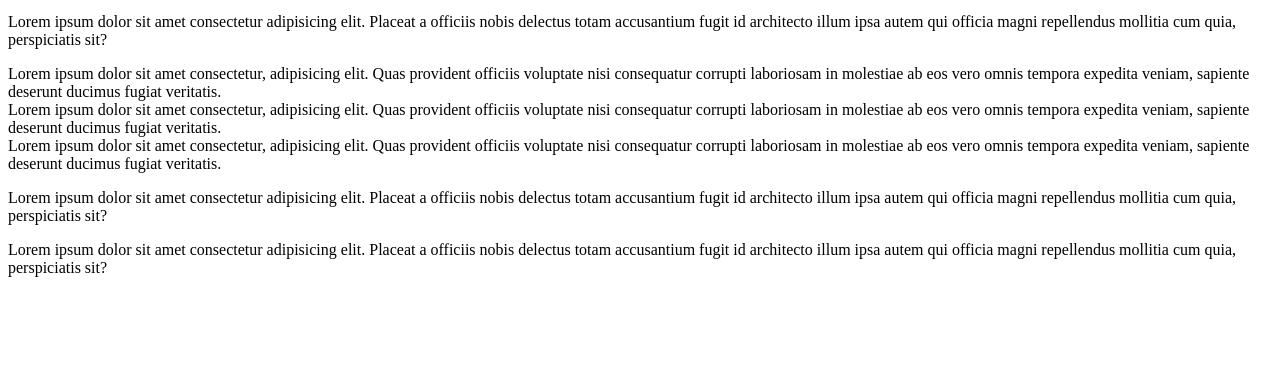
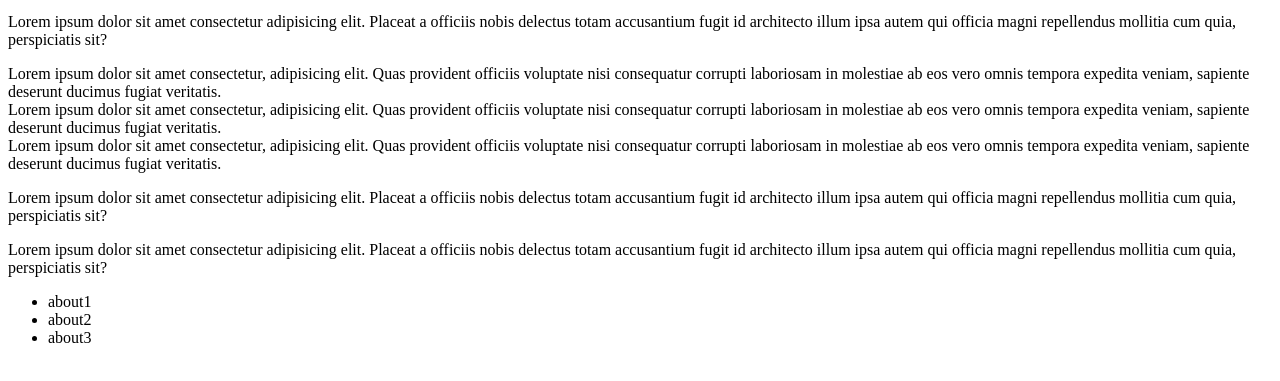
Before and after one commit to EnasHameedQ/final_git_exam, a plain HTML site: page index.html in a window 1280 px wide. Shown: the part 137-518 px from the top of the page. Drawn offline with Linux system fonts and the light colour scheme.

Commit message:
footer in index footer_branch

```diff
--- a/index.html
+++ b/index.html
@@ -36,6 +36,20 @@
     </aside>
     <p>Lorem ipsum dolor sit amet consectetur adipisicing elit. Placeat a officiis nobis delectus totam accusantium fugit id architecto illum ipsa autem qui officia magni repellendus mollitia cum quia, perspiciatis sit?</p>
     <p>Lorem ipsum dolor sit amet consectetur adipisicing elit. Placeat a officiis nobis delectus totam accusantium fugit id architecto illum ipsa autem qui officia magni repellendus mollitia cum quia, perspiciatis sit?</p>
+
+    <footer>
+        <ul>
+            <li>
+                about1
+            </li>
+            <li>
+                about2
+            </li>
+            <li>
+                about3
+            </li>
+        </ul>
+    </footer>
 </body>
 
 </html>
```
